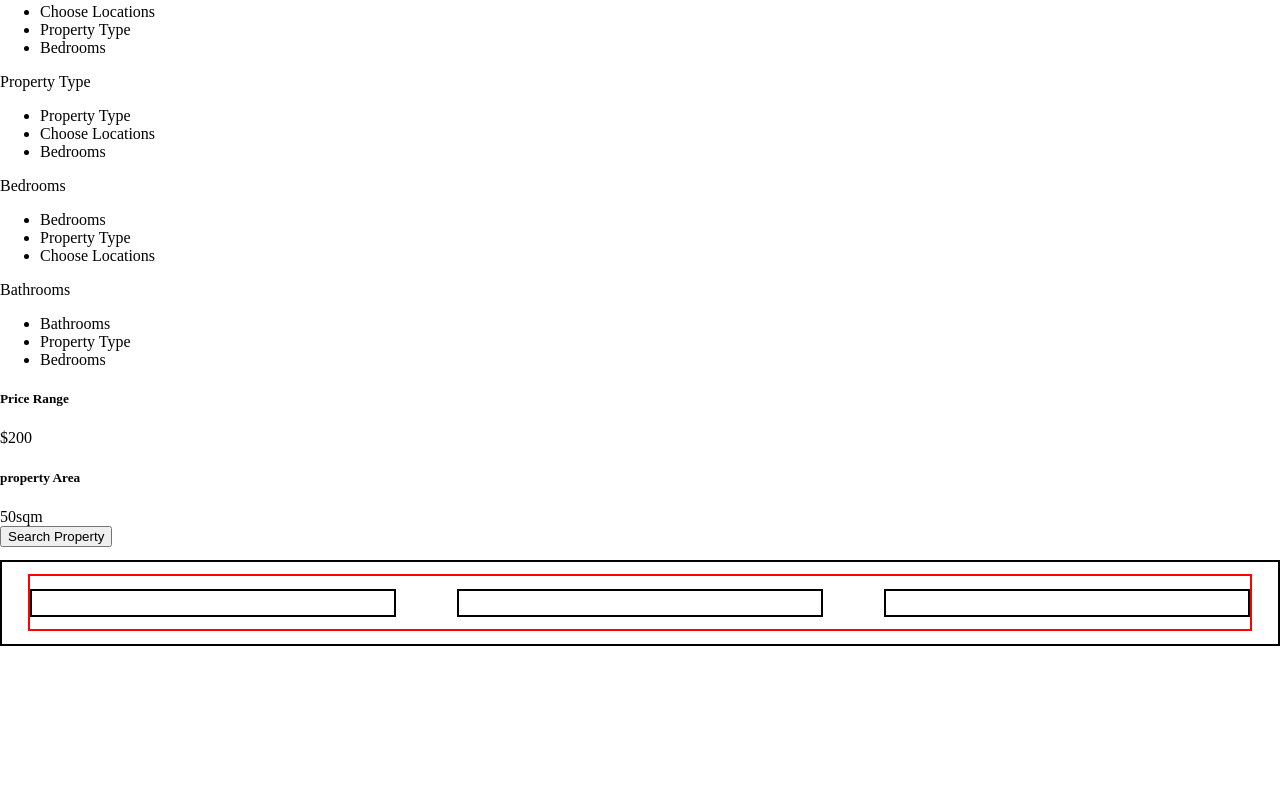
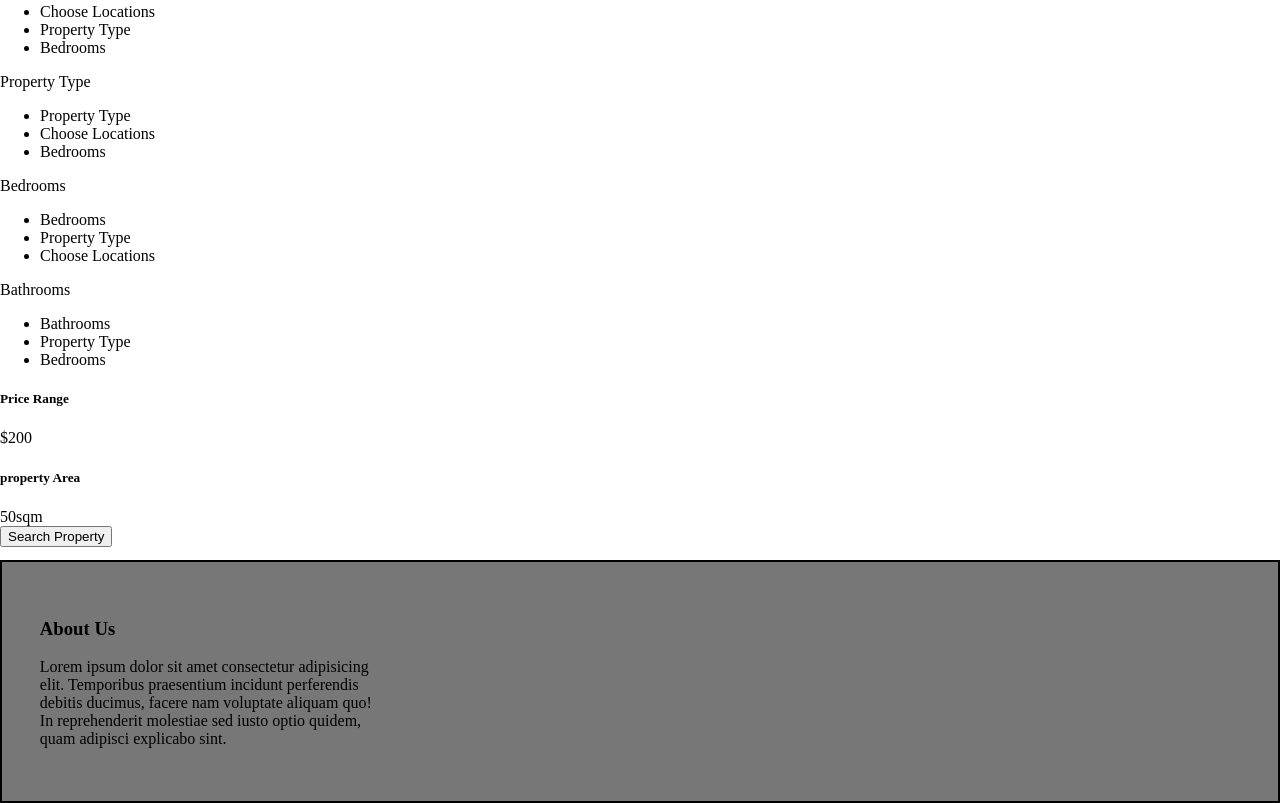
Before and after one commit to moizali125/SEl-Website, a plain HTML site: page index.html in a window 1280 px wide. Shown: the part 963-1766 px from the top of the page. Before the commit the page ends 1609 px from the top, so only its background shows below. Drawn offline with Linux system fonts and the light colour scheme.

Commit message:
hacktone

```diff
--- a/index.html
+++ b/index.html
@@ -220,7 +220,15 @@
       <article class="foot-section">
         <div class="foot-content">
           <!-- Foot Section 1  -->
-          <div class="foot-sec1"></div>
+          <div class="foot-sec1">
+            <h3>About Us</h3>
+            <p>
+              Lorem ipsum dolor sit amet consectetur adipisicing elit.
+              Temporibus praesentium incidunt perferendis debitis ducimus,
+              facere nam voluptate aliquam quo! In reprehenderit molestiae sed
+              iusto optio quidem, quam adipisci explicabo sint.
+            </p>
+          </div>
           <!-- Foot Section 2  -->
           <div class="foot-sec2"></div>
           <!-- Foot Section 3  -->
--- a/style.css
+++ b/style.css
@@ -82,13 +82,13 @@ body {
   width: 100%;
   margin-top: 1%;
   border: 2px solid black;
+  background-color: #777777;
   padding: 1% 2%;
 }
 
 /* Footer Content  */
 .foot-content {
   width: 100%;
-  border: 2px solid red;
   padding: 1% 0%;
   display: flex;
   align-items: center;
@@ -99,19 +99,16 @@ body {
 /* Foot Section 1 Styling  */
 .foot-sec1 {
   width: 30%;
-  border: 2px solid black;
   padding: 1%;
 }
 /* Foot Section 2 Styling  */
 .foot-sec2 {
   width: 30%;
-  border: 2px solid black;
   padding: 1%;
 }
 /* Foot Section 3 Styling  */
 .foot-sec3 {
   width: 30%;
-  border: 2px solid black;
   padding: 1%;
 }
 @import url("https://fonts.googleapis.com/css2?family=Lato:ital,wght@0,100;0,300;0,400;0,700;0,900;1,100;1,300;1,400;1,700;1,900&family=Roboto:ital,wght@0,100;0,300;0,400;0,500;0,700;0,900;1,100;1,300;1,400;1,500;1,700;1,900&display=swap");
```
